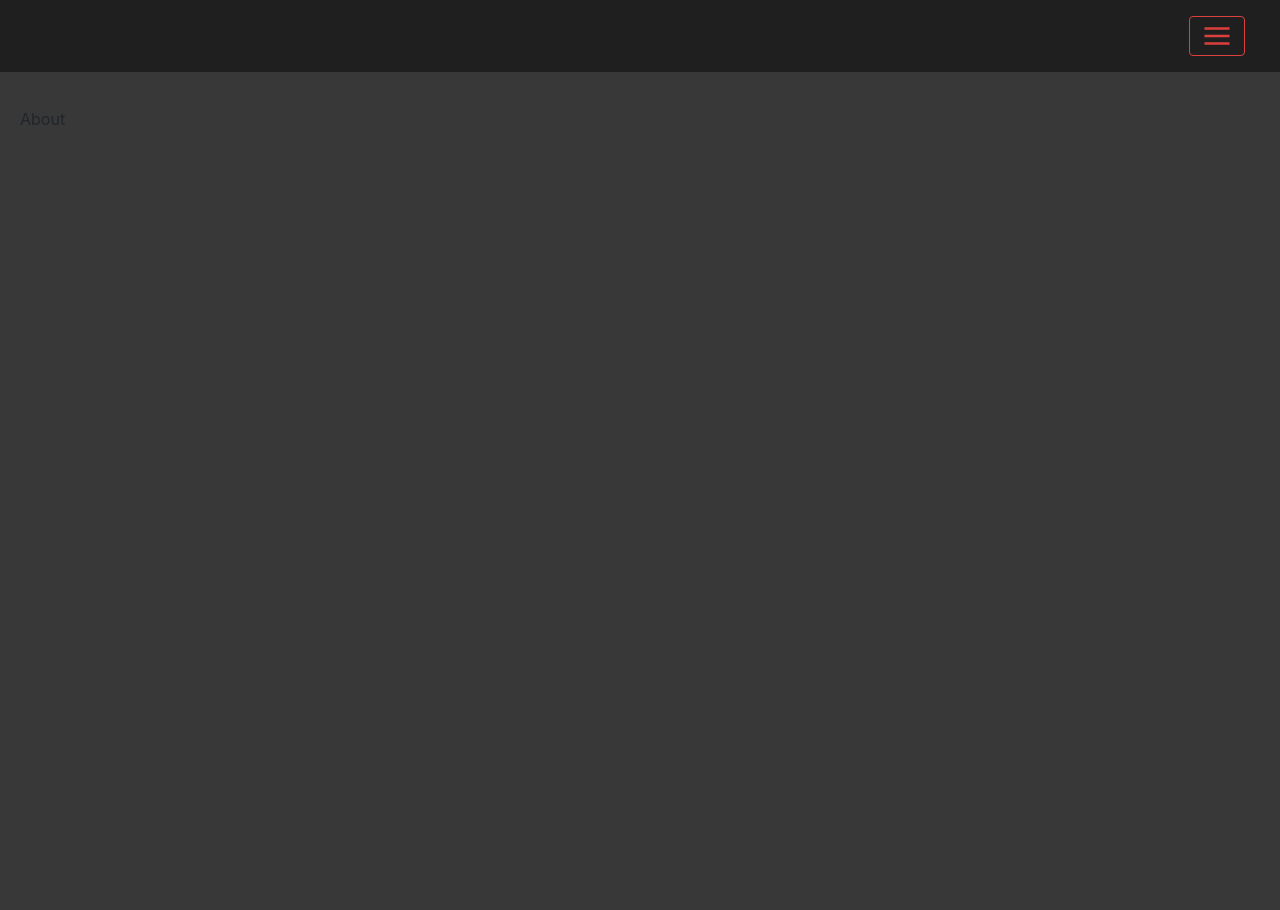
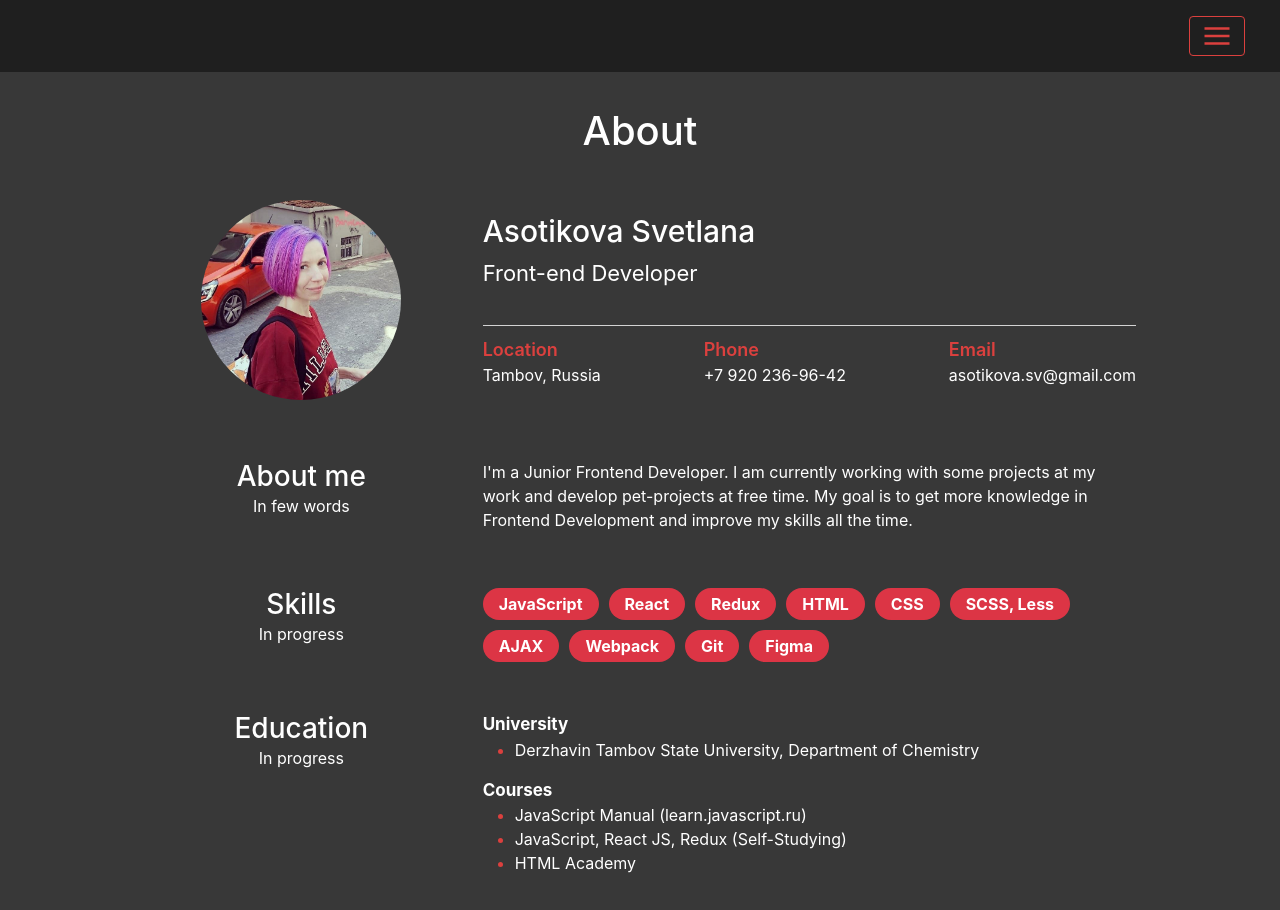
Before and after one commit to AsotikovaSvetlana/gallery, a React (Create React App) app: page /about in a window 1280 px wide. Shown: the top 910 px of the page. Before the commit the page ends 800 px from the top, so only its background shows below. Built offline with nearby package versions, Linux system fonts and the light colour scheme.

Commit message:
add about page

```diff
--- a/src/components/AuthorInfo.js
+++ b/src/components/AuthorInfo.js
@@ -1,19 +1,20 @@
 import React from "react";
 import { Image } from 'react-bootstrap';
 import '../styles/authorInfo.css';
+import avatar from '../assets/images/about.jpeg';
 
 const AuthorInfo = () => {
   return (
     <div className="author-info">
       <Image
-        src="https://img2.freepng.ru/20180531/zwr/kisspng-computer-icons-user-profile-female-clip-art-user-5b107d11e4bf18.389078801527807249937.jpg"
+        src={avatar}
         width="150"
         className="mb-3"
         roundedCircle
       />
       <div className="author-info__txt">
-        <div>User Name</div>
-        <div>User address</div>
+        <div>Asotikova Svetlana</div>
+        <div>asotikova.sv@gmail.com</div>
       </div>
     </div>
   )
--- a/src/pages/About.js
+++ b/src/pages/About.js
@@ -1,9 +1,108 @@
 import React from "react";
+import { Row, Col, Image, Badge } from "react-bootstrap";
+import '../styles/about.css';
+import avatar from '../assets/images/about.jpeg';
 
 const About = () => {
+  const skills = ['JavaScript', 'React', 'Redux', 'HTML', 'CSS', 'SCSS, Less', 'AJAX', 'Webpack', 'Git', 'Figma'];
+
   return (
     <>
-      <p>About</p>
+      <div className="about-pg__wrapper">
+        <h1 className="about-pg__title">About</h1>
+        <section className="about-pg__intro">
+          <Row>
+            <Col lg="4" className="d-flex justify-content-center align-items-center">
+              <Image
+                src={avatar}
+                width="200"
+                height="200"
+                roundedCircle
+              />
+            </Col>
+            <Col className="m-auto">
+              <div className="about-pg__content">
+                <div className="about-pg__content-name">
+                  <h3>Asotikova Svetlana</h3>
+                  <span>Front-end Developer</span>
+                </div>
+                <div className="about-pg__content-contacts">
+                  <div className="about-pg__content-location">
+                    <p>Location</p>
+                    <p>Tambov, Russia</p>
+                  </div>
+                  <div className="about-pg__content-phone">
+                    <p>Phone</p>
+                    <p>+7 920 236-96-42</p>
+                  </div>
+                  <div className="about-pg__content-email">
+                    <p>Email</p>
+                    <p>
+                      <a href="mailto:asotikova.sv@gmail.com">asotikova.sv@gmail.com</a>
+                    </p>
+                  </div>
+                </div>
+              </div>
+            </Col>
+          </Row>
+        </section>
+        <section className="row-wrap about-pg__summary">
+          <Row>
+            <Col lg="4">
+              <div className="row-wrap__content about-pg__summary-content">
+                <h3>About me</h3>
+                <span>In few words</span>
+              </div>
+            </Col>
+            <Col className="m-auto">
+              <p>I'm a Junior Frontend Developer. I am currently working with some projects at my work and develop pet-projects at free time. My goal is to get more knowledge in Frontend Development and improve my skills all the time.</p>
+            </Col>
+          </Row>
+        </section>
+        <section className="row-wrap about-pg__skills">
+          <Row>
+            <Col lg="4">
+              <div className="row-wrap__content about-pg__skills-content">
+                <h3>Skills</h3>
+                <span>In progress</span>
+              </div>
+            </Col>
+            <Col className="m-auto">
+              {
+                skills.map(item => <Badge pill bg="danger" key={item}>{item}</Badge>)
+              }
+            </Col>
+          </Row>
+        </section>
+        <section className="row-wrap about-pg__education">
+          <Row>
+            <Col lg="4">
+              <div className="row-wrap__content about-pg__education-content">
+                <h3>Education</h3>
+                <span>In progress</span>
+              </div>
+            </Col>
+            <Col className="m-auto">
+              <div className="about-pg__education-wrap">
+                <div className="about-pg__education-list">
+                  <span>University</span>
+                  <ul>
+                    <li><span>Derzhavin Tambov State University, Department of Chemistry</span></li>
+                  </ul>
+                </div>
+                <div className="about-pg__education-list">
+                  <span>Courses</span>
+                  <ul>
+                    <li><span>JavaScript Manual (learn.javascript.ru)</span></li>
+                    <li><span>JavaScript, React JS, Redux (Self-Studying)</span></li>
+                    <li><span>HTML Academy</span></li>
+                  </ul>
+                </div>
+              </div>
+            </Col>
+          </Row>
+        </section>
+      </div>
     </>
   )
 }
--- /dev/null
+++ b/src/styles/about.css
@@ -0,0 +1,80 @@
+.about-pg__wrapper {
+  width: 80%;
+  max-width: 1000px;
+  margin: auto;
+  color: #fff;
+}
+
+.about-pg__title {
+  margin-bottom: 45px;
+  font-size: 40px;
+  text-align: center;
+  color: #fff;
+}
+
+.about-pg__content-name h3 {
+  font-size: 30px;
+}
+
+.about-pg__content-name span {
+  font-size: 22px;
+}
+
+.about-pg__content-contacts {
+  margin-top: 35px;
+  padding-top: 10px;
+  display: flex;
+  justify-content: space-between;
+  border-top: 1px solid lightgray;
+}
+
+.about-pg__content-contacts p {
+  margin-bottom: 0;
+}
+
+.about-pg__content-contacts p:nth-child(1) {
+  font-size: 18px;
+  font-weight: 600;
+  color: rgb(219, 64, 62);
+}
+
+.about-pg__content-email p:nth-child(2) a {
+  text-decoration: none;
+  color: #ffffff;
+}
+
+.row-wrap {
+  padding-top: 40px;
+}
+
+.row-wrap__content {
+  text-align: center;
+}
+
+.row-wrap__content h3 {
+  margin-bottom: 0;
+}
+
+.about-pg__skills .badge {
+  padding: 0.5rem 1rem;
+  font-size: 16px;
+  margin-right: 10px;
+  margin-bottom: 10px;
+}
+
+.about-pg__summary {
+  padding-top: 60px;
+}
+
+.about-pg__education-list > span {
+  font-weight: bold;
+  font-size: 17px;
+}
+
+.about-pg__education-list ul li {
+  color: rgb(219, 64, 62);
+}
+
+.about-pg__education-list ul li span {
+  color: #ffffff;
+}
```
Also changed, not shown: src/assets/images/about.jpeg (added).
